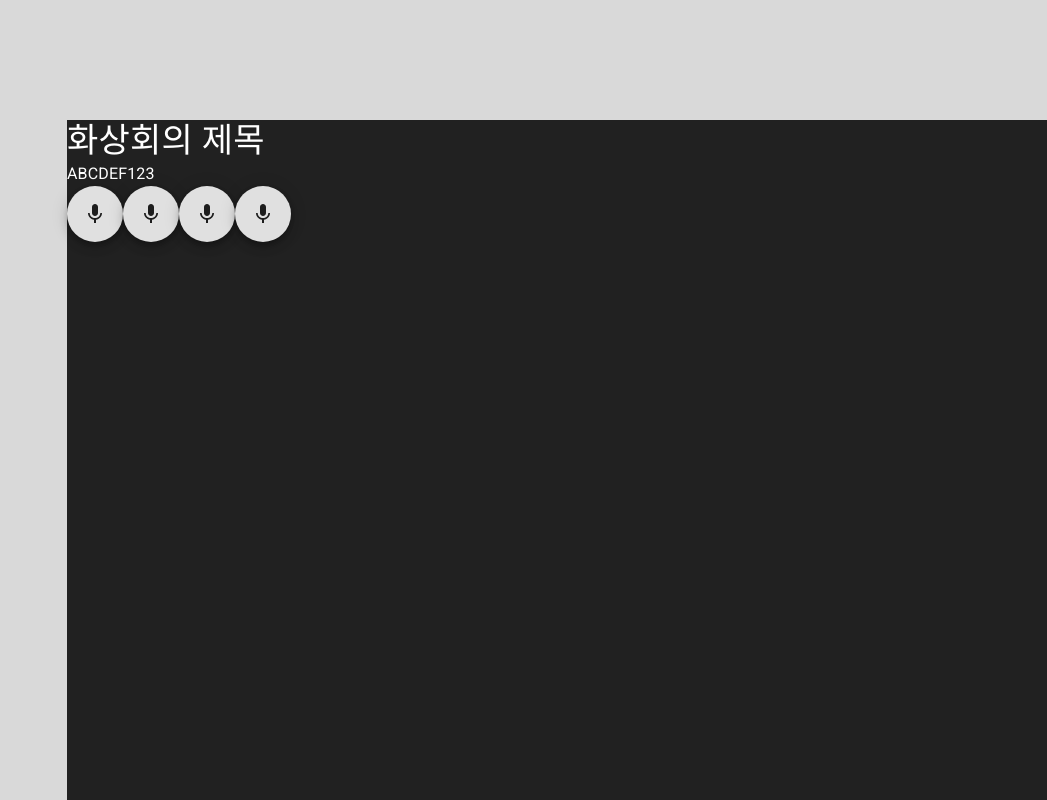
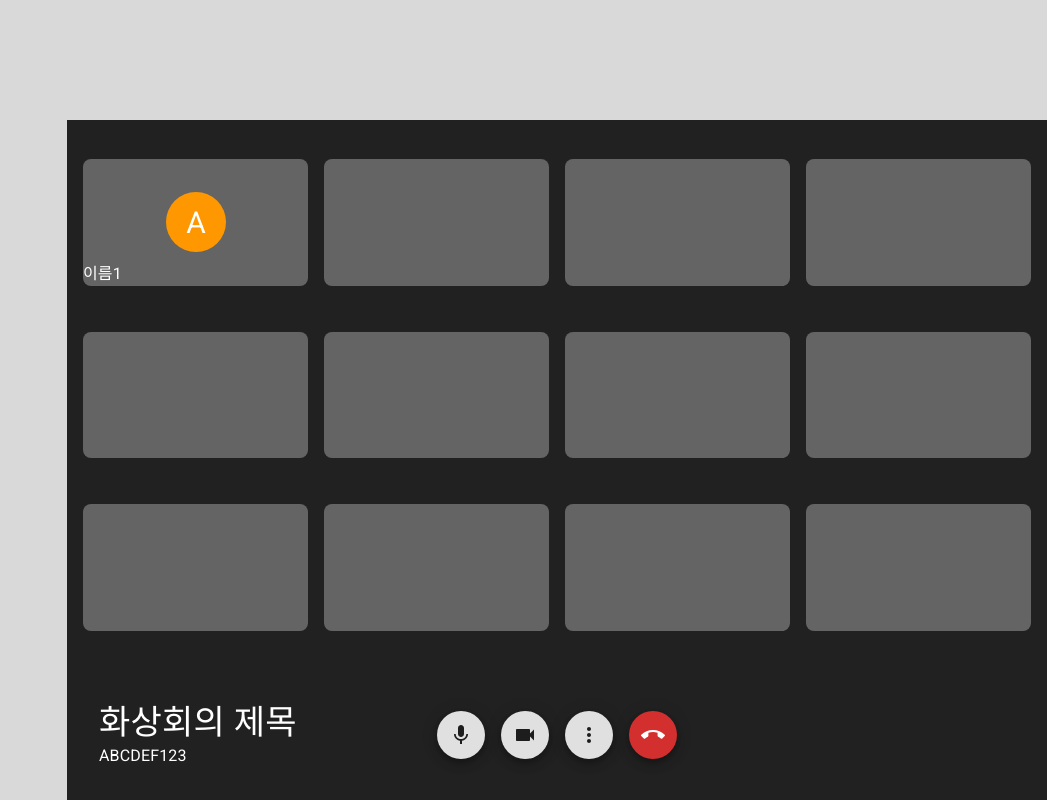
Before and after one commit to osamhack2022/WEB-Mili-Meet-broker_, a Next.js app in the folder frontend/mili-meet/: page /conference in a window 1280 px wide. Shown: the whole page, without its empty margins (233-1280 px from the left). Built offline with nearby package versions, Linux system fonts and the light colour scheme.

Commit message:
[feature] 화상회의 페이지 wip

```diff
--- a/frontend/mili-meet/src/pages/conference.tsx
+++ b/frontend/mili-meet/src/pages/conference.tsx
@@ -1,6 +1,9 @@
 import { styled } from '@mui/material';
-import { Typography, Fab } from '@mui/material';
+import { Typography, Fab, Avatar } from '@mui/material';
 import MicIcon from '@mui/icons-material/Mic';
+import VideocamIcon from '@mui/icons-material/Videocam';
+import MoreVertIcon from '@mui/icons-material/MoreVert';
+import CallEndIcon from '@mui/icons-material/CallEnd';
 
 const Background = styled('div')({
   width: '100vw',
@@ -29,16 +32,69 @@ const TopBar = styled('div')({
 const Main = styled('div')({
   width: '100%',
   height: '85%',
-  backgroundColor: '#212121'
+  backgroundColor: '#212121',
+  display: 'flex',
+  flexDirection: 'column'
 });
 
-const BottomBar = styled('div')({
+// -----------------------------------------------
 
+const ConferenceGrid = styled('div')`
+  flex: 1;
+  margin: 1rem;
+  display: grid;
+  grid-template-columns: repeat(4, 1fr);
+  column-gap: 1rem;
+`
+
+const ConferenceUser = styled('div')`
+  background-color: #646464;
+  aspect-ratio: 16 / 9;
+  margin-top: auto;
+  margin-bottom: auto;
+  border-radius: .5rem;
+  display: flex;
+  flex-direction: column;
+  justify-content: space-between;
+`
+
+const ConferenceUserProfile = styled(Avatar)`
+  background-color: #ff9800;
+  top: 50%;
+  left: 50%;
+  transform: translate(-50%, -50%) scale(1.5);
+`
+
+const ConferenceUserName = styled(Typography)`
+  color: white;
+`
+
+// -----------------------------------------------
+
+const BottomBar = styled('div')`
+  padding: 2rem;
+  display: flex;
+  justify-content: space-between;
+  &::after {
+    content: '';
+    flex: 1;
+  }
+`;
+
+const Description = styled('div')({
+  color: 'white',
+  flex: 1
 });
 
-const Description = styled('div')({
-  color: 'white'
-});
+const FabGroup = styled('div')`
+  flex: 1;
+  display: flex;
+  justify-content: center;
+  gap: 1rem;
+  align-items: center;
+`;
+
+// -----------------------------------------------
 
 function Conference() {
   return (
@@ -47,15 +103,34 @@ function Conference() {
       <MainContainer>
         <TopBar></TopBar>
         <Main>
+          <ConferenceGrid>
+            <ConferenceUser>
+              <ConferenceUserProfile alt="ABC" src="/" />
+              <ConferenceUserName>이름1</ConferenceUserName>
+            </ConferenceUser>
+            <ConferenceUser></ConferenceUser>
+            <ConferenceUser></ConferenceUser>
+            <ConferenceUser></ConferenceUser>
+            <ConferenceUser></ConferenceUser>
+            <ConferenceUser></ConferenceUser>
+            <ConferenceUser></ConferenceUser>
+            <ConferenceUser></ConferenceUser>
+            <ConferenceUser></ConferenceUser>
+            <ConferenceUser></ConferenceUser>
+            <ConferenceUser></ConferenceUser>
+            <ConferenceUser></ConferenceUser>
+          </ConferenceGrid>
           <BottomBar>
             <Description>
               <Typography variant='h4'>화상회의 제목</Typography>
               <Typography>ABCDEF123</Typography>
             </Description>
-            <Fab color='default'><MicIcon /></Fab>
-            <Fab color='default'><MicIcon /></Fab>
-            <Fab color='default'><MicIcon /></Fab>
-            <Fab color='default'><MicIcon /></Fab>
+            <FabGroup>
+              <Fab color='default' size='medium'><MicIcon /></Fab>
+              <Fab color='default' size='medium'><VideocamIcon /></Fab>
+              <Fab color='default' size='medium'><MoreVertIcon /></Fab>
+              <Fab color='error' size='medium'><CallEndIcon /></Fab>
+            </FabGroup>
           </BottomBar>
         </Main>
       </MainContainer>
```
